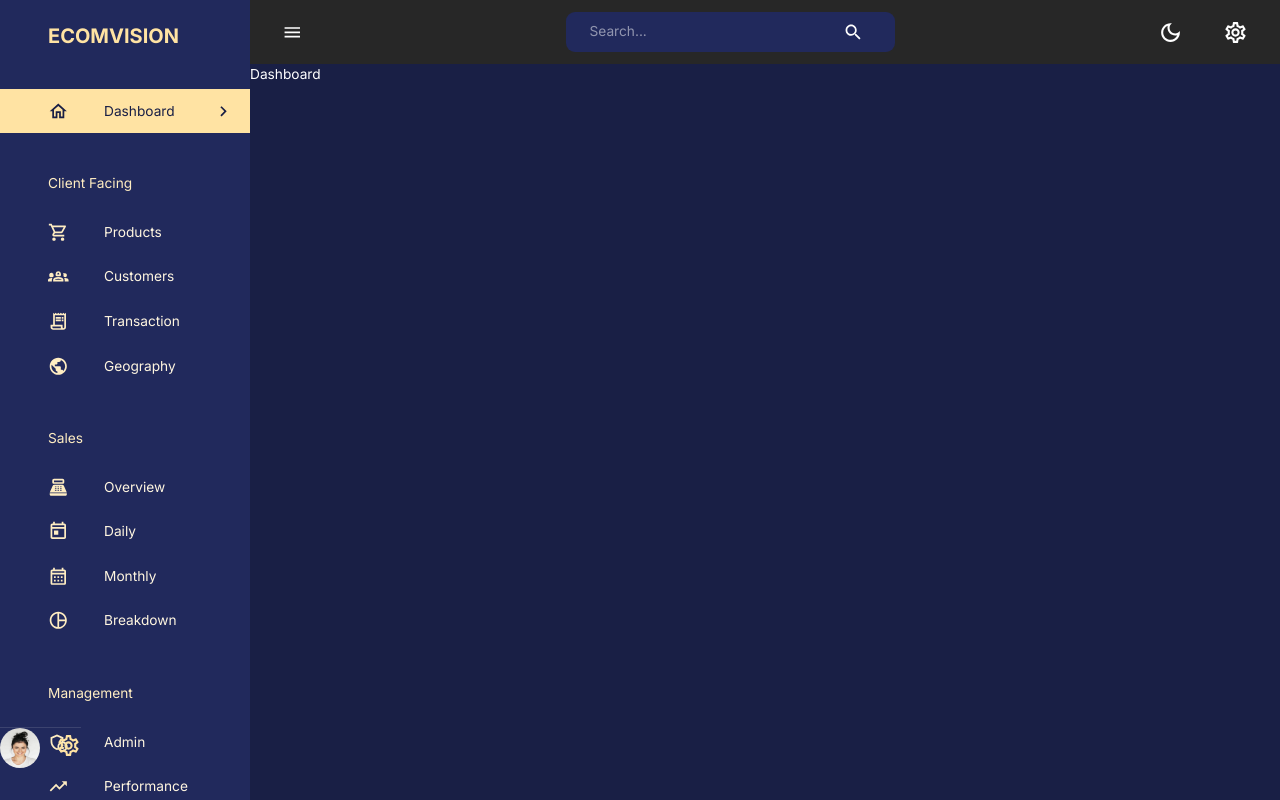
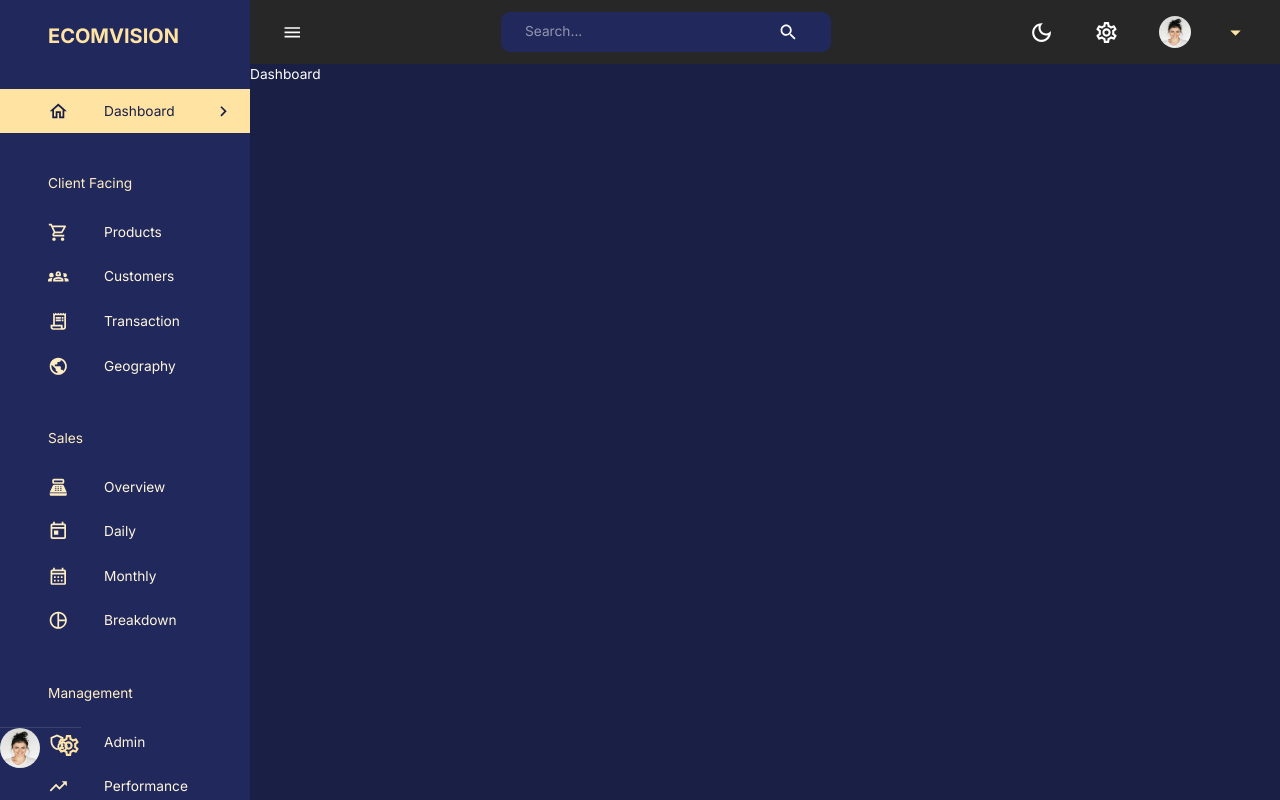
Before and after one commit to modopo/admin-dashboard, a React (Create React App) app in the folder client/: page /dashboard in a window 1280 px wide. Built offline with nearby package versions, Linux system fonts and the light colour scheme; no server answers.

Commit message:
basic navbar with profile info

```diff
--- a/client/src/components/Navbar.jsx
+++ b/client/src/components/Navbar.jsx
@@ -24,9 +24,14 @@
   useTheme,
 } from "@mui/material";
 
-const Navbar = ({ isSidebarOpen, setIsSidebarOpen }) => {
+const Navbar = ({ user, isSidebarOpen, setIsSidebarOpen }) => {
   const dispatch = useDispatch();
   const theme = useTheme();
+
+  const [anchorEl, setAnchorEl] = useState(null);
+  const isOpen = Boolean(anchorEl);
+  const handleClick = (event) => setAnchorEl(event.currentTarget);
+  const handleClose = () => setAnchorEl(null);
 
   return (
     <AppBar
@@ -66,6 +71,55 @@
           <IconButton>
             <SettingsOutlined sx={{ fontSize: "25px" }} />
           </IconButton>
+          <FlexBetween>
+            <Button
+              onClick={handleClick}
+              sx={{
+                display: "flex",
+                justifyContent: "space-between",
+                alignItems: "center",
+                textTransform: "none",
+                gap: "1rem",
+              }}
+            >
+              <Box
+                component="img"
+                alt="profile"
+                src={profileImage}
+                height="32px"
+                width="32px"
+                borderRadius="50%"
+                sx={{ objectFix: "cover" }}
+              />
+              <Box textAlign="left">
+                <Typography
+                  fontWeight="bold"
+                  fontSize="0.85rem"
+                  sx={{ color: theme.palette.secondary[100] }}
+                >
+                  {user.name}
+                </Typography>
+                <Typography
+                  fontWeight="bold"
+                  fontSize="0.75rem"
+                  sx={{ color: theme.palette.secondary[200] }}
+                >
+                  {user.occupation}
+                </Typography>
+              </Box>
+              <ArrowDropDownOutlined
+                sx={{ color: theme.palette.secondary[300], fontSize: "25px" }}
+              />
+            </Button>
+            <Menu
+              anchorEl={anchorEl}
+              open={isOpen}
+              onClose={handleClose}
+              anchorOrigin={{ vertical: "bottom", horizontal: "center" }}
+            >
+              <MenuItem onClick={handleClose}>Log Out</MenuItem>
+            </Menu>
+          </FlexBetween>
         </FlexBetween>
       </Toolbar>
     </AppBar>
```
